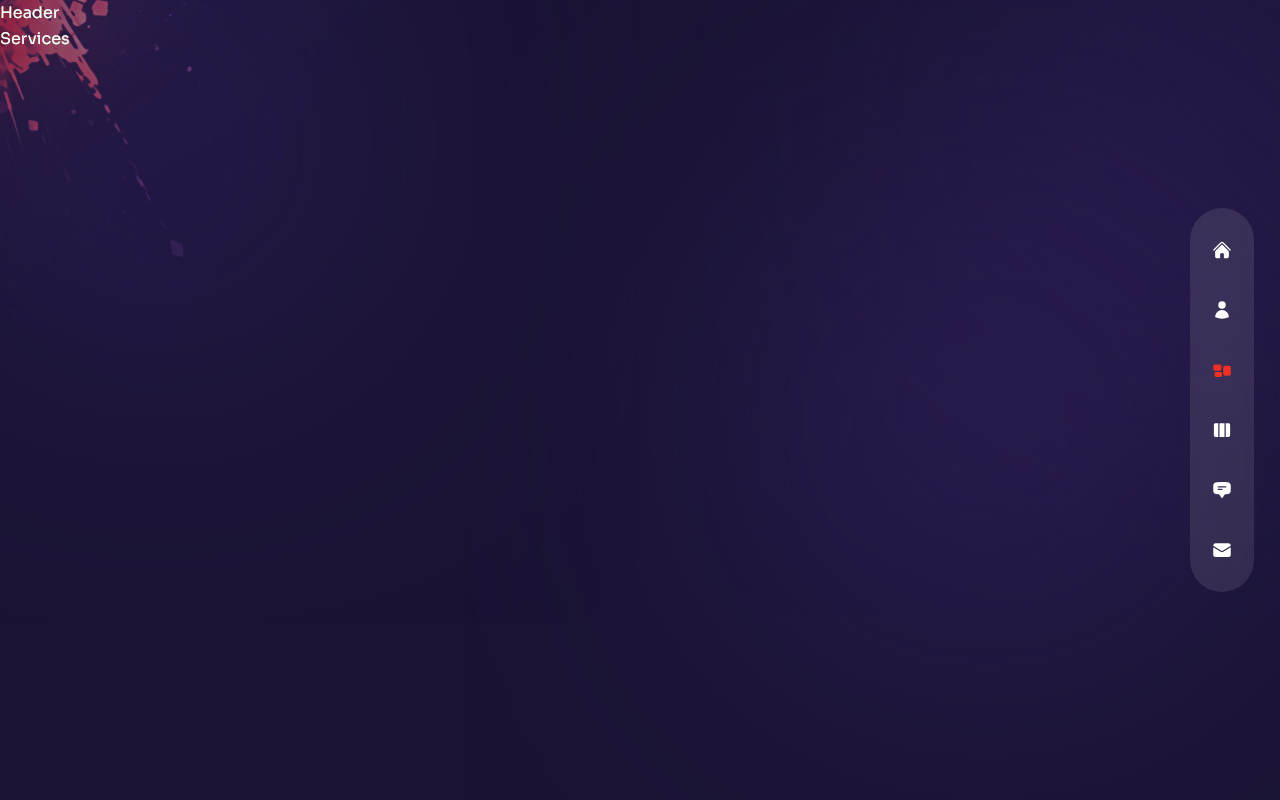
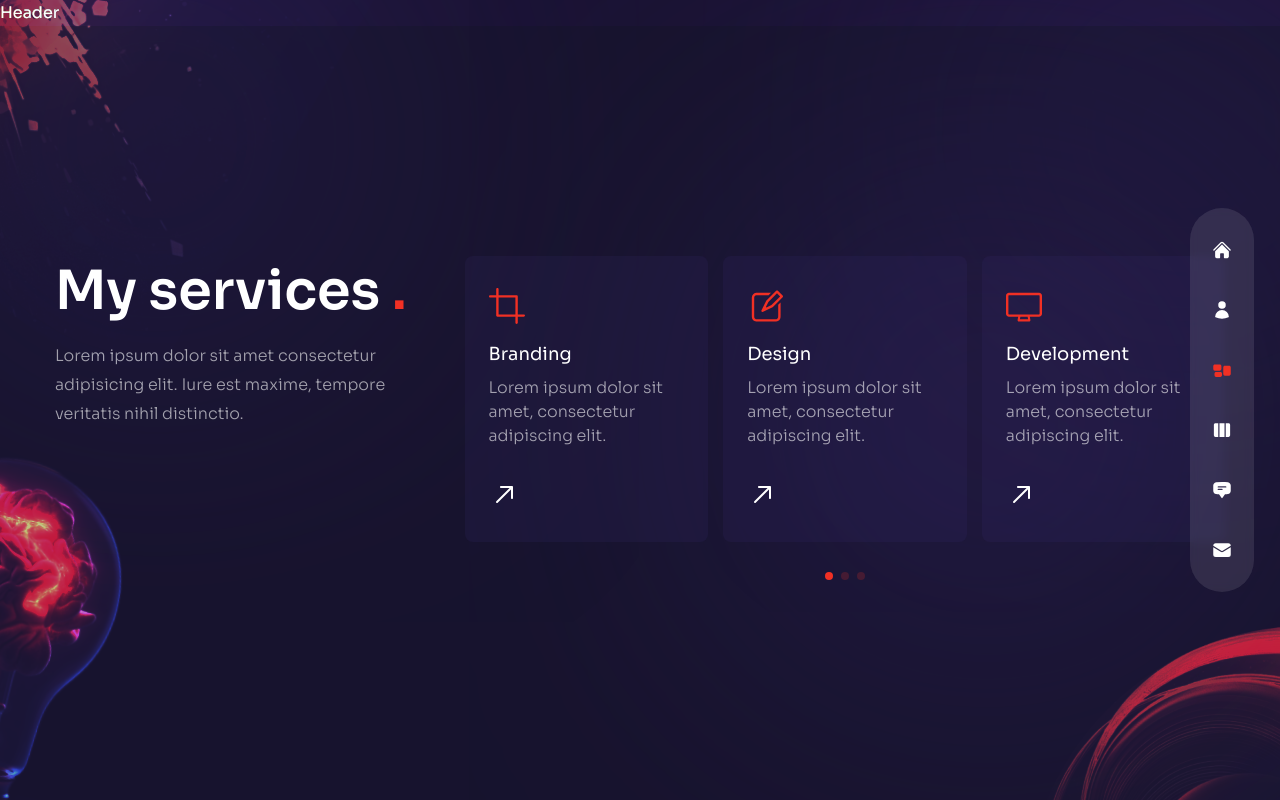
Before and after one commit to tltelf/portfolio-2, a Next.js app: page /services in a window 1280 px wide. Built offline with nearby package versions, Linux system fonts and the light colour scheme.

Commit message:
add: Services

```diff
--- a/components/Bulb.js
+++ b/components/Bulb.js
@@ -1,5 +1,9 @@
+import Image from 'next/image';
+
 const Bulb = () => {
-  return <div>Bulb</div>;
+  return <div className='absolute -left-36 -bottom-12 rotate-12 mix-blend-color-dodge animate-pulse duration-75 z-10 w-[200px] xl:w-[260px]'>
+    <Image src={'/bulb.png'} width={260} height={200} className='w-full h-full' alt='' />
+  </div>;
 };
 
 export default Bulb;
--- a/components/ServiceSlider.js
+++ b/components/ServiceSlider.js
@@ -1,3 +1,9 @@
+import { Swiper, SwiperSlide } from 'swiper/react'
+import 'swiper/css';
+import 'swiper/css/free-mode';
+import 'swiper/css/pagination';
+import { FreeMode, Pagination } from 'swiper';
+
 // icons
 import {
   RxCrop,
@@ -5,6 +11,7 @@
   RxDesktop,
   RxReader,
   RxRocket,
+  RxArrowTopRight,
 } from "react-icons/rx";
 
 
@@ -38,7 +45,41 @@
 ];
 
 const ServiceSlider = () => {
-  return <div>Service Slider</div>;
+  return <Swiper breakpoints={{
+      320: {
+        slidesPerView: 1,
+        spaceBetween: 15
+      },
+      640: {
+        slidesPerView: 3,
+        spaceBetween: 15,
+      }
+    }}
+    freeMode={true}
+    pagination={{
+      clickable: true
+    }}
+    modules={[FreeMode, Pagination]}
+    className='h-[240px] sm:h-[340px]'
+  >
+    {
+      serviceData.map((item, index) => {
+        return (
+        <SwiperSlide key={index}>
+          <div className='bg-[rgba(65,47,123,0.15)] h-max rounded-lg px-6 py-8 flex sm:flex-col gap-x-6 sm:gap-x-0 group cursor-pointer hover:bg-[rgba(89,65,169,0.15)] transition-all duration-300'>
+            <div className='text-4xl text-accent mb-4'>{item.icon}</div>
+            <div className='mb-8'>
+              <div className='mb-2 text-lg'>{item.title}</div>
+              <p className='max-w-[350px] leading-normal'>{item.description}</p>
+            </div>
+            <div className='text-3xl'>
+              <RxArrowTopRight className='group-hover:rotate-45 group-hover:text-accent transition-all duration-300' />
+            </div>
+          </div>
+        </SwiperSlide>
+      )})
+    }
+  </Swiper>;
 };
 
 export default ServiceSlider;
--- a/pages/services/index.js
+++ /dev/null
@@ -1,5 +0,0 @@
-const Services = () => {
-  return <div>Services</div>;
-};
-
-export default Services;
--- /dev/null
+++ b/pages/services/index.jsx
@@ -0,0 +1,26 @@
+import ServiceSlider from '../../components/ServiceSlider';
+import Bulb from '../../components/Bulb';
+import Circles from '../../components/Circles';
+
+import { motion } from 'framer-motion';
+import { fadeIn } from '../../variants';
+
+const Services = () => {
+  return <div className='h-full bg-primary/30 py-36 flex items-center'>
+    <Circles />
+    <div className="container mx-auto">
+      <div className='flex flex-col xl:flex-row gap-x-8'>
+        <div className='text-center flex xl:w-[30vw] flex-col lg:text-left mb-4 xl:mb-0'>
+          <motion.h2 variants={fadeIn('up', 0.2)} initial='hidden' animate='show' exit='hidden' className='h2 xl:mt8'>My services <span className='text-accent'>.</span></motion.h2>
+          <motion.p variants={fadeIn('up', 0.4)} initial='hidden' animate='show' exit='hidden' className='mb-4 max-w-[400px] mx-auto lg:mx-0'>Lorem ipsum dolor sit amet consectetur adipisicing elit. Iure est maxime, tempore veritatis nihil distinctio.</motion.p>
+        </div>
+        <motion.div variants={fadeIn('down', 0.6)} initial='hidden' animate='show' exit='hidden' className='w-full xl:max-w-[65%]'>
+          <ServiceSlider />
+        </motion.div>
+      </div>
+    </div>
+    <Bulb />
+  </div>;
+};
+
+export default Services;
```
